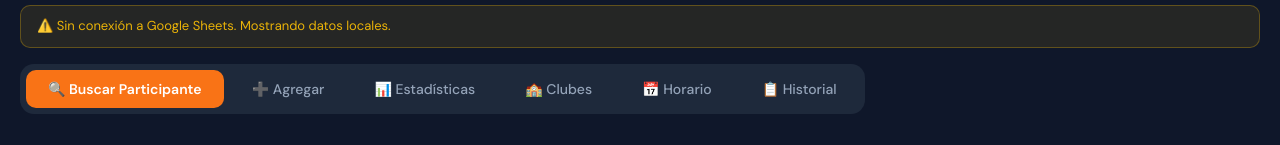
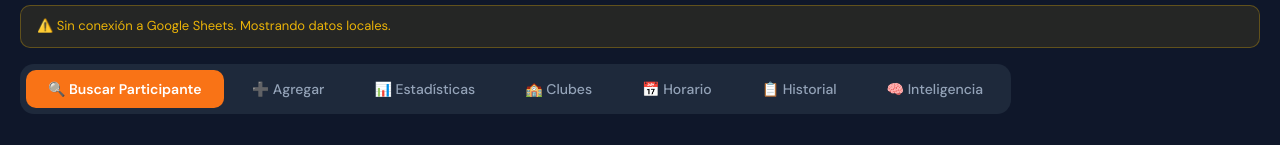
Before and after one commit to castell99/asj-clubes, a React (Create React App) app: page / in a window 1280 px wide. Shown: the part 152-297 px from the top of the page. Built offline with nearby package versions, Linux system fonts and the light colour scheme; no server answers.

Commit message:
Update App.jsx

```diff
--- a/src/App.jsx
+++ b/src/App.jsx
@@ -18,11 +18,12 @@ import PanelEstadisticas    from './components/PanelEstadisticas';
 import VistaClubes          from './components/VistaClubes';
 import VistaHorario         from './components/VistaHorario';
 import VistaHistorial        from './components/VistaHistorial';
+import PanelInteligencia      from './components/PanelInteligencia';
 import FormularioAgregar    from './components/FormularioAgregar';
 
 // ── URL de la API de Google Sheets (Apps Script) ──
 // Esta URL conecta la app con tu Google Sheets directamente
-const API_URL = "https://script.google.com/macros/s/AKfycbwHnPvmOUgd4lywChF0fwtagp2DqXz-nTGgJjLyOaK9E6D2lSnBvfCulPO86uyE9uMISA/exec";
+const API_URL = "https://script.google.com/macros/s/AKfycbxHNFAX7UZrCTwExbWw7B6fiQ23t7Wgr3Hf9lvTDVvx3Okj0t_NzKesPSCpI6X7JDu-sQ/exec";
 
 // ── Definición de las pestañas de navegación ──
 const TABS = [
@@ -32,6 +33,7 @@ const TABS = [
   { id: 'clubes',      label: 'Clubes',               icono: '🏫' },
   { id: 'horario',     label: 'Horario',              icono: '📅' },
   { id: 'historial',   label: 'Historial',            icono: '📋' },
+  { id: 'inteligencia', label: 'Inteligencia',         icono: '🧠' },
 ];
 
 export default function App() {
@@ -174,6 +176,13 @@ export default function App() {
           />
         )}
 
+        {tabActivo === 'inteligencia' && (
+          <PanelInteligencia
+            participantes={participantes}
+            clubes={clubesData}
+          />
+        )}
+
         {tabActivo === 'historial' && (
           <VistaHistorial apiUrl={API_URL} />
         )}
```
